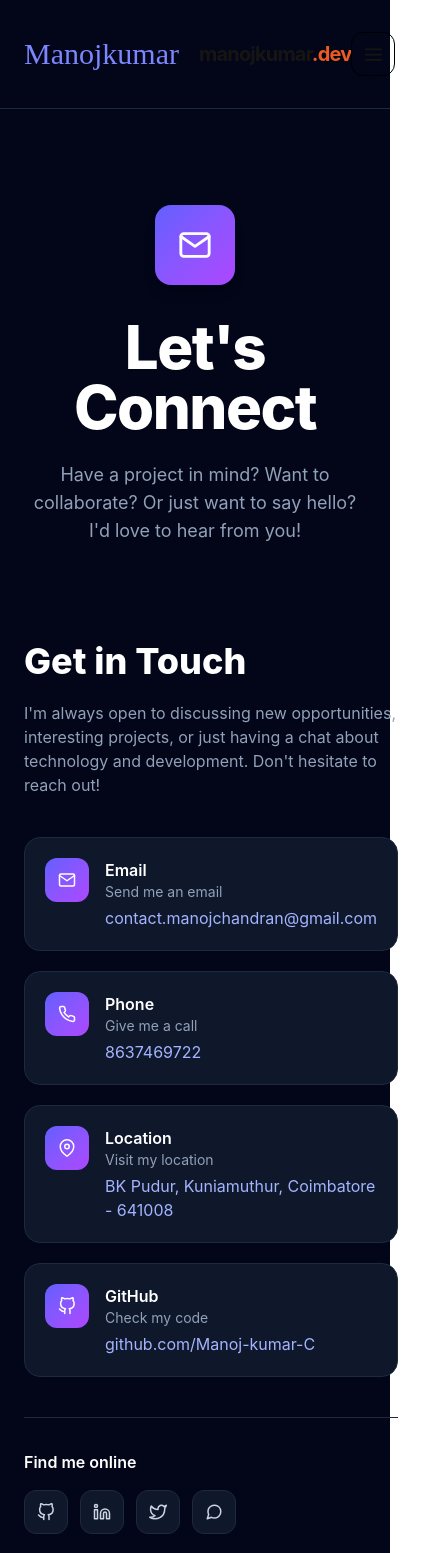
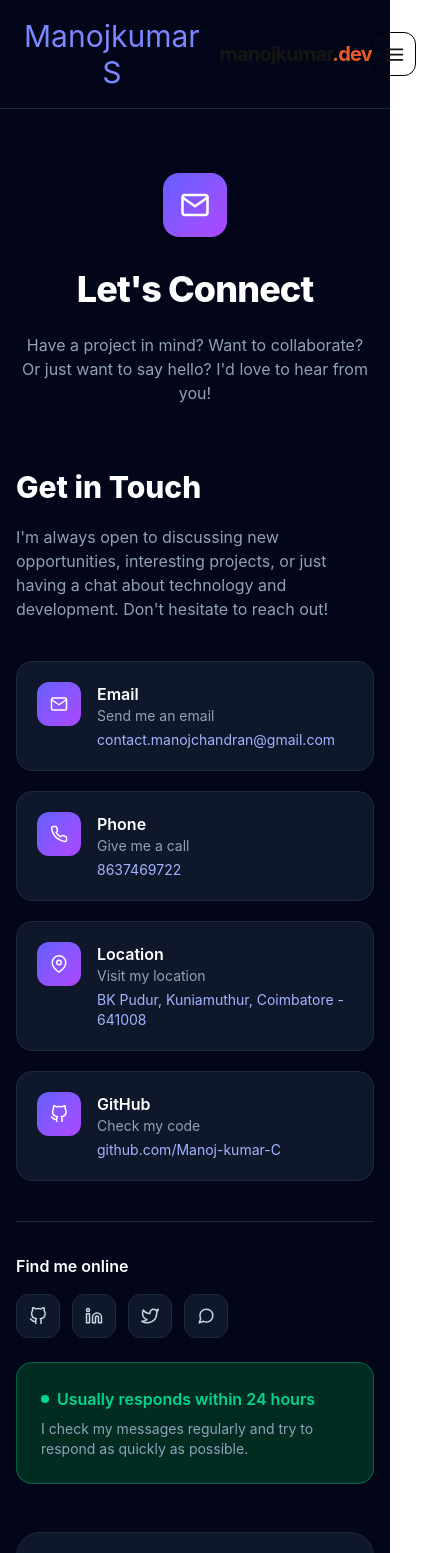
Before and after one commit to Manoj0712/personal-portfolio, a React (Vite) app: page /contact in a window 390 px wide. Shown: the top 1553 px of the page, 436 px wide, since content can reach past the window. Built offline with nearby package versions, Linux system fonts and the light colour scheme.

Commit message:
feat: update Header component to use NAME constant and improve navigation; enhance ContactPage layout and styling

```diff
--- a/src/components/Contact/index.tsx
+++ b/src/components/Contact/index.tsx
@@ -83,14 +83,14 @@ export default function ContactPage() {
 
   const [sent, setSent] = useState(false);
 
-  const handleChange = (e) => {
+  const handleChange = (e: any) => {
     setForm({
       ...form,
       [e.target.name]: e.target.value,
     });
   };
 
-  const handleSubmit = (e) => {
+  const handleSubmit = (e: any) => {
     e.preventDefault();
 
     setSent(true);
@@ -104,40 +104,36 @@ export default function ContactPage() {
     <div className="min-h-screen bg-slate-950 text-white">
 
 
-      <main className="relative mx-auto max-w-7xl px-6 lg:px-10">
+      <main className="relative mx-auto max-w-7xl px-4 sm:px-6 lg:px-10">
         {/* Hero */}
-        <section className="flex flex-col items-center py-24 text-center">
-          <div className="mb-8 flex h-20 w-20 items-center justify-center rounded-2xl bg-gradient-to-br from-indigo-500 to-purple-500 shadow-lg">
-            <FiMail size={34} />
+        <section className="flex flex-col items-center py-16 text-center sm:py-20 lg:py-24">
+          <div className="mb-8 flex h-16 w-16 items-center justify-center rounded-2xl bg-gradient-to-br from-indigo-500 to-purple-500 shadow-lg sm:h-20 sm:w-20">
+            <FiMail size={30} />
           </div>
-
-          <h1 className="text-6xl font-extrabold tracking-tight sm:text-7xl">
+          <h1 className="text-4xl font-extrabold tracking-tight sm:text-6xl lg:text-7xl">
             Let's Connect
           </h1>
-
-          <p className="mt-6 max-w-2xl text-lg text-slate-400">
+          <p className="mt-6 max-w-2xl text-base text-slate-400 sm:text-lg">
             Have a project in mind? Want to collaborate? Or just want to say
             hello? I'd love to hear from you!
           </p>
         </section>
 
         {/* Get in touch + form */}
-        <section className="grid gap-16 pb-28 lg:grid-cols-2">
+        <section className="grid gap-12 pb-20 lg:grid-cols-2 lg:gap-16 lg:pb-28">
           {/* Left column */}
           <div>
-            <h2 className="text-4xl font-extrabold">
+            <h2 className="text-3xl font-extrabold sm:text-4xl">
               Get in Touch
             </h2>
-
-            <p className="mt-5 max-w-md text-slate-400">
+            <p className="mt-5 max-w-md text-base text-slate-400 sm:text-lg">
               I'm always open to discussing new opportunities, interesting
               projects, or just having a chat about technology and
               development. Don't hesitate to reach out!
             </p>
 
             <div className="mt-10 space-y-5">
-              {contactCards.map(
-                ({ icon: Icon, title, sub, value, href }) => (
+              {contactCards.map(({ icon: Icon, title, sub, value, href }) => (
                 <a
                   key={title}
                   href={href}
@@ -146,30 +142,21 @@ export default function ContactPage() {
                   <span className="flex h-11 w-11 shrink-0 items-center justify-center rounded-xl bg-gradient-to-br from-indigo-500 to-purple-500">
                     <Icon size={18} />
                   </span>
-
                   <span>
-                      <span className="block font-semibold">
+                    <span className="block text-base font-semibold">
                       {title}
                     </span>
-
-                      <span className="block text-sm text-slate-400">
-                        {sub}
-                      </span>
-
-                      <span className="mt-1 block text-indigo-300 hover:underline">
+                    <span className="block text-sm text-slate-400">{sub}</span>
+                    <span className="mt-1 block text-sm text-indigo-300 hover:underline sm:text-base">
                       {value}
                     </span>
                   </span>
                 </a>
-                )
-              )}
+              ))}
             </div>
 
             <div className="mt-10 border-t border-slate-800 pt-8">
-              <h3 className="mb-4 font-semibold">
-                Find me online
-              </h3>
-
+              <h3 className="mb-4 text-base font-semibold">Find me online</h3>
               <div className="flex gap-3">
                 {socialIcons.map((Icon, i) => (
                   <a
@@ -182,25 +169,33 @@ export default function ContactPage() {
                 ))}
               </div>
             </div>
+
+            {/* Response time status */}
+            <div className="mt-6 rounded-2xl border border-emerald-500/40 bg-emerald-950 p-6">
+              <div className="flex items-center gap-2">
+                <span className="h-2 w-2 rounded-full bg-emerald-400" />
+                <span className="text-base font-semibold text-emerald-400">
+                  Usually responds within 24 hours
+                </span>
+              </div>
+              <p className="mt-2 text-sm text-slate-400">
+                I check my messages regularly and try to respond as quickly
+                as possible.
+              </p>
+            </div>
           </div>
 
           {/* Right column: form */}
           <div
             id="contact-form"
-            className="rounded-3xl border border-slate-800 bg-slate-900 p-8 sm:p-10"
+            className="rounded-3xl border border-slate-800 bg-slate-900 p-6 sm:p-8 lg:p-10"
           >
-            <h3 className="text-2xl font-bold">
-              Send a Message
-            </h3>
-
+            <h3 className="text-xl font-bold sm:text-2xl">Send a Message</h3>
             <p className="mt-2 text-sm text-slate-400">
               Fill out the form below and I'll get back to you soon.
             </p>
 
-            <form
-              onSubmit={handleSubmit}
-              className="mt-8 space-y-6"
-            >
+            <form onSubmit={handleSubmit} className="mt-8 space-y-6">
               <div className="grid gap-6 sm:grid-cols-2">
                 <Field
                   label="Name"
@@ -210,7 +205,6 @@ export default function ContactPage() {
                   onChange={handleChange}
                   placeholder="Your full name"
                 />
-
                 <Field
                   label="Email"
                   required
@@ -233,10 +227,8 @@ export default function ContactPage() {
 
               <div>
                 <label className="mb-2 block text-sm font-medium text-slate-200">
-                  Message{" "}
-                  <span className="text-indigo-400">*</span>
+                  Message <span className="text-indigo-400">*</span>
                 </label>
-
                 <textarea
                   name="message"
                   required
@@ -250,13 +242,10 @@ export default function ContactPage() {
 
               <button
                 type="submit"
-                className="flex w-full items-center justify-center gap-2 rounded-xl bg-gradient-to-r from-indigo-500 to-purple-500 py-3.5 font-medium shadow-lg transition hover:opacity-90"
+                className="flex w-full items-center justify-center gap-2 rounded-xl bg-gradient-to-r from-indigo-500 to-purple-500 py-3.5 text-sm font-medium shadow-lg transition hover:opacity-90 sm:text-base"
               >
                 <FiSend size={16} />
-
-                {sent
-                  ? "Message Sent!"
-                  : "Send Message"}
+                {sent ? "Message Sent!" : "Send Message"}
               </button>
 
               <p className="rounded-xl border border-slate-800 bg-slate-950 px-4 py-3 text-center text-xs text-slate-400">
@@ -269,13 +258,12 @@ export default function ContactPage() {
         </section>
 
         {/* FAQ */}
-        <section className="pb-24">
+        <section className="pb-20 lg:pb-24">
           <div className="text-center">
-            <h2 className="text-4xl font-extrabold">
+            <h2 className="text-3xl font-extrabold sm:text-4xl">
               Frequently Asked Questions
             </h2>
-
-            <p className="mt-3 text-slate-400">
+            <p className="mt-3 text-sm text-slate-400 sm:text-base">
               Quick answers to common questions
             </p>
           </div>
@@ -286,11 +274,8 @@ export default function ContactPage() {
                 key={q}
                 className="rounded-2xl border border-slate-800 bg-slate-900 p-6"
               >
-                <h3 className="font-semibold">
-                  {q}
-                </h3>
-
-                <p className="mt-2 text-slate-400">
+                <h3 className="text-base font-semibold sm:text-lg">{q}</h3>
+                <p className="mt-2 text-sm text-slate-400 sm:text-base">
                   {a}
                 </p>
               </div>
@@ -301,12 +286,11 @@ export default function ContactPage() {
 
       {/* Footer */}
       <footer className="border-t border-slate-800 bg-black">
-        <div className="mx-auto grid max-w-7xl gap-10 px-6 py-14 sm:grid-cols-3 lg:px-10">
+        <div className="mx-auto grid max-w-7xl gap-10 px-4 py-14 sm:grid-cols-2 sm:px-6 lg:grid-cols-3 lg:px-10">
           <div>
-            <h4 className="text-xl font-bold text-indigo-300">
+            <h4 className="text-lg font-bold text-indigo-300 sm:text-xl">
               Manojkumar C
             </h4>
-
             <p className="mt-3 max-w-xs text-sm text-slate-400">
               Full Stack Developer, Gen AI Engineer, and Cloud Engineer.
               Founder of Fresh Spar Technologies, passionate about creating
@@ -315,34 +299,17 @@ export default function ContactPage() {
           </div>
 
           <div>
-            <h4 className="mb-3 font-semibold">
-              Quick Links
-            </h4>
-
+            <h4 className="mb-3 text-base font-semibold">Quick Links</h4>
             <div className="grid grid-cols-2 gap-2 text-sm text-slate-400">
-              <a href="#" className="hover:text-white">
-                Home
-              </a>
-
-              <a href="#" className="hover:text-white">
-                About
-              </a>
-
-              <a href="#" className="hover:text-white">
-                Projects
-              </a>
-
-              <a href="#" className="hover:text-white">
-                Contact
-              </a>
+              <a href="#" className="hover:text-white">Home</a>
+              <a href="#" className="hover:text-white">About</a>
+              <a href="#" className="hover:text-white">Projects</a>
+              <a href="#" className="hover:text-white">Contact</a>
             </div>
           </div>
 
           <div>
-            <h4 className="mb-3 font-semibold">
-              Connect
-            </h4>
-
+            <h4 className="mb-3 text-base font-semibold">Connect</h4>
             <div className="flex gap-3">
               {socialIcons.map((Icon, i) => (
                 <a
@@ -359,28 +326,20 @@ export default function ContactPage() {
 
         <div className="border-t border-slate-800 py-6 text-center text-xs text-slate-500">
           © 2026 Manojkumar C ( Fresh Spar Technologies ). Made with{" "}
-          <span className="text-pink-500">♥</span> using React &amp;
-          Tailwind CSS
+          <span className="text-pink-500">♥</span> using React &amp; Tailwind
+          CSS
         </div>
       </footer>
     </div>
   );
 }
 
-function Field({ label, required, ...props }: {
-  label: string,
-  required: boolean,
-  props: any
-}) {
+function Field({ label, required, ...props }: any) {
   return (
     <div>
       <label className="mb-2 block text-sm font-medium text-slate-200">
-        {label}{" "}
-        {required && (
-          <span className="text-indigo-400">*</span>
-        )}
+        {label} {required && <span className="text-indigo-400">*</span>}
       </label>
-
       <input
         {...props}
         className="w-full rounded-xl border border-slate-700 bg-slate-950 px-4 py-3 text-sm text-white placeholder-slate-500 outline-none transition focus:border-indigo-400"
--- a/src/components/Header/index.tsx
+++ b/src/components/Header/index.tsx
@@ -2,6 +2,8 @@ import { HeaderProps } from "@/types";
 import MobileNavigation from "./MobileNavigation";
 import DeskTopActions from "./DeskTopActions";
 import { FiBookOpen, FiBriefcase, FiCode, FiHome, FiMail } from "react-icons/fi";
+import { NAME } from "@/constrains";
+import { useNavigate } from "react-router-dom";
 
 const Header = ({
   scrollToSection,
@@ -12,18 +14,22 @@ const Header = ({
 }: HeaderProps) => {
 
 
+  const navigate = useNavigate();
+
   return (
     // <header className="sticky top-0 z-50 border-b border-black/[0.06] bg-[#faf9f7]/80 backdrop-blur-xl dark:border-white/[0.06] dark:bg-[#171412]/80">
 
 
     < header className="sticky top-0 z-50 border-b border-slate-800 bg-slate-950" >
       <div className="mx-auto flex max-w-7xl items-center justify-between px-6 py-4 lg:px-10">
-        <span
+
+        <button
+          onClick={() => navigate("/")}
           className="text-3xl text-indigo-400"
-          style={{ fontFamily: "'Brush Script MT', cursive" }}
+        // className="text-[20px] font-bold tracking-[-0.04em]"
         >
-          Manojkumar
-        </span>
+          {NAME}
+        </button>
         <DeskTopActions
           scrollToSection={scrollToSection}
           darkMode={darkMode}
--- a/src/constrains/index.ts
+++ b/src/constrains/index.ts
@@ -3,6 +3,8 @@ import { ProjectCardProps, ExperienceCardProps, SkillGroupProps } from "@/types"
 import ManojImage from "@/assets/ManojImage.png"
 import { FiBookOpen, FiBriefcase, FiCode, FiHome, FiMail } from "react-icons/fi";
 
+
+export const NAME = "Manojkumar S";
 export const DETAILS = {
   name: "Manojkumar S",
   role: [
```
Lines whose indentation alone changed are shown as unchanged.
